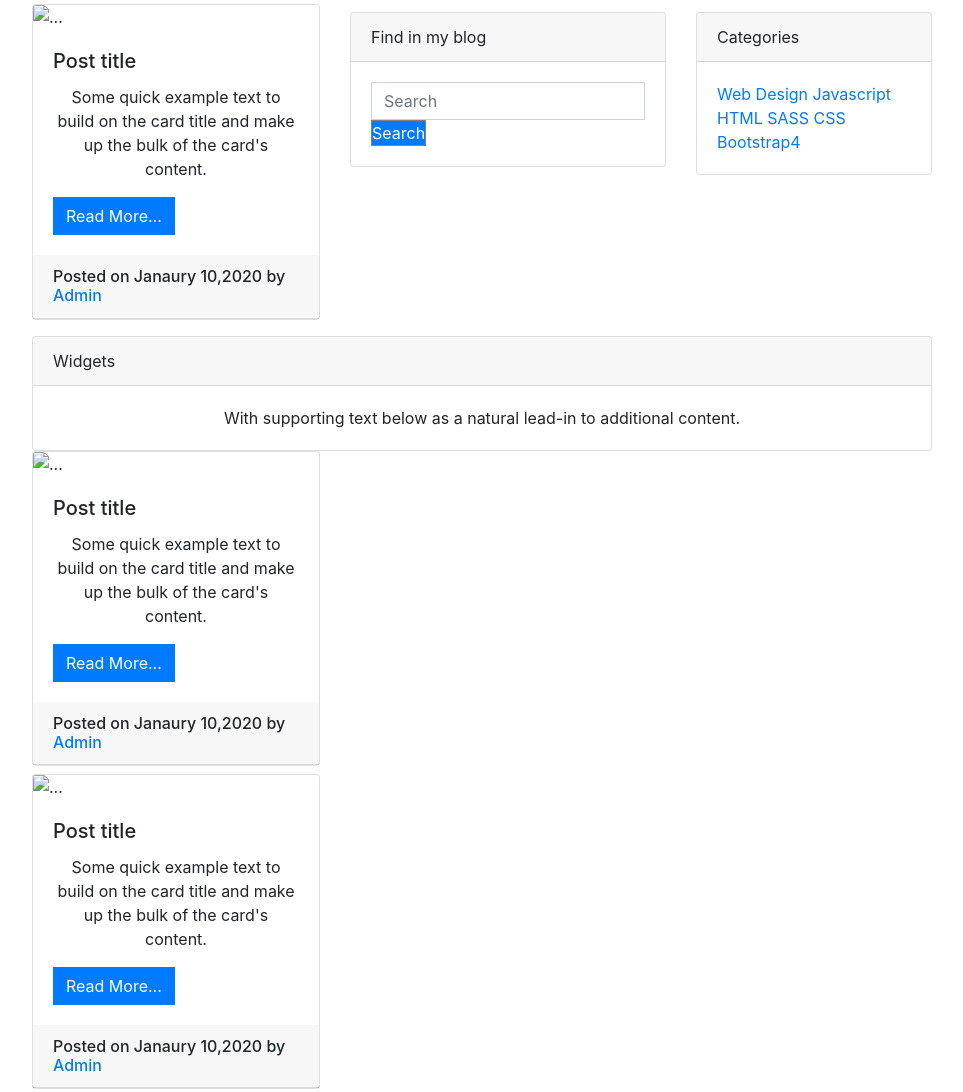
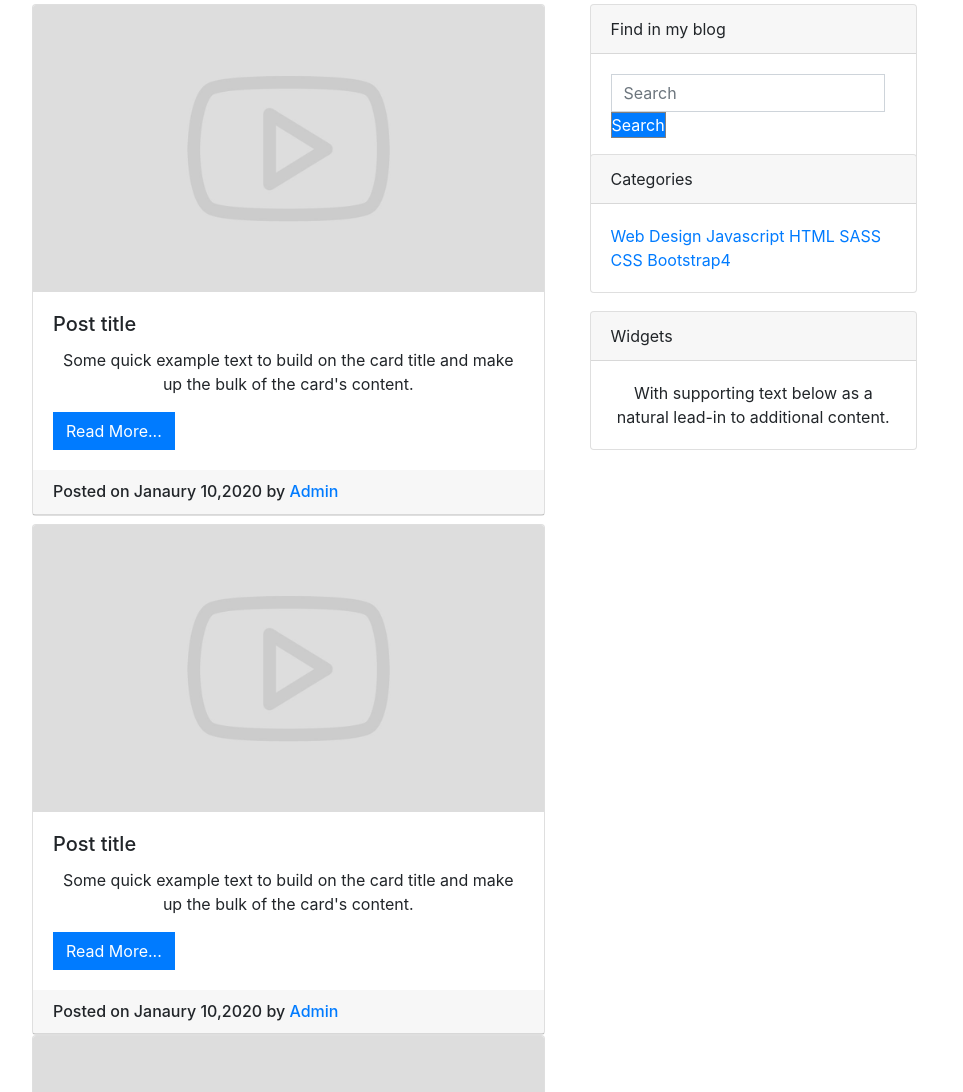
Before and after one commit to lunisel/Strive-Homework-M2D8, a plain HTML site: page index.html in a window 1280 px wide. Shown: the part 2319-3411 px from the top of the page, without its empty margins (158-1121 px from the left). Drawn offline with nearby package versions, Linux system fonts and the light colour scheme.

Commit message:
adjusting small details

```diff
--- a/index.html
+++ b/index.html
@@ -291,9 +291,9 @@
               <h1 class="text-center">Exercise 4</h1>
               <div class="container">
                   <div class="row">
-                      <div class="col mb-2">
-                          <div class="card" style="width: 18rem;">
-                              <img src="./photo.jpeg" class="card-img-top" alt="...">
+                      <div class="col-7 mb-2">
+                          <div class="card" style="width: 100%;">
+                              <img src="video.jpg" class="card-img-top img-fluid" alt="...">
                               <div class="card-body">
                                   <h5 class="card-title">Post title</h5>
                                   <p class="card-text">Some quick example text to build on the card title and make up the
@@ -306,7 +306,9 @@
                       </div>
 
 
-                      <div class="col mt-2">
+                      <div class="col-5">
+
+                      <div class="col-12">
                         <div class="card">
                             <div class="card-header">
                                 Find in my blog
@@ -322,7 +324,8 @@
                             </div>
                         </div>
                     </div>
-                      <div class="col mt-2">
+
+                    <div class="col-12 mt-3">
                       <div class="card">
                           <div class="card-header">
                               Categories
@@ -339,7 +342,7 @@
                       </div>
                   </div>
 
-                      <div class="col mt-2">
+                  <div class="col-12 mt-4">
                     <div class="card">
                         <div class="card-header">
                             Widgets
@@ -353,15 +356,25 @@
                         </div>
                     </div>
                   </div>
-                  </div>
 
                   </div>
 
-              <div class="container">
-                  <div class="row">
-                      <div class="col-8 mb-2">
-                          <div class="card" style="width: 18rem;">
-                              <img src="./photo.jpeg" class="card-img-top" alt="...">
+                      <div class="col-7">
+                        <div class="card" style="width: 100%;">
+                            <img src="video.jpg" class="card-img-top img-fluid" alt="...">
+                            <div class="card-body">
+                                <h5 class="card-title">Post title</h5>
+                                <p class="card-text">Some quick example text to build on the card title and make up the bulk of
+                                    the card's content.</p>
+                                <a href="#" class="btn btn-primary">Read More...</a>
+                            </div>
+                            <h6 class="card-header">Posted on Janaury 10,2020 by <a href="#">Admin</a></h6>
+                        </div>
+                    </div>
+
+                    <div class="col-7">
+                      <div class="card" style="width: 100%;">
+                          <img src="video.jpg" class="card-img-top img-fluid" alt="...">
                           <div class="card-body">
                               <h5 class="card-title">Post title</h5>
                               <p class="card-text">Some quick example text to build on the card title and make up the bulk of
@@ -371,20 +384,9 @@
                           <h6 class="card-header">Posted on Janaury 10,2020 by <a href="#">Admin</a></h6>
                       </div>
 
-
                       </div>
-                      <div class="col-8">
-                          <div class="card" style="width: 18rem;">
-                              <img src="./photo.jpeg" class="card-img-top" alt="...">
-                              <div class="card-body">
-                                  <h5 class="card-title">Post title</h5>
-                                  <p class="card-text">Some quick example text to build on the card title and make up the bulk of
-                                      the card's content.</p>
-                                  <a href="#" class="btn btn-primary">Read More...</a>
                       </div>
-                              <h6 class="card-header">Posted on Janaury 10,2020 by <a href="#">Admin</a></h6>
                   </div>
-
 
               </div>
                   </div>
@@ -396,6 +398,7 @@
            <hr>
 
             <footer>
+              <div class="container w-75">
                 <div class="row pt-3">
 
                     <div class="col-4">
@@ -431,9 +434,11 @@
                     </div>
 
                 </div>
+              </div>
             </footer>
 
         </div>
+
 
       </div>
 
```
Lines whose indentation alone changed are shown as unchanged.
